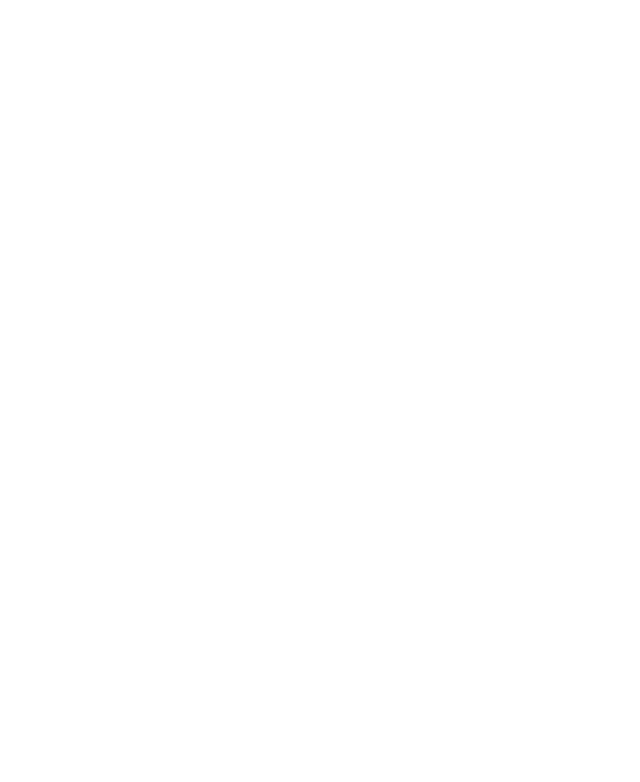
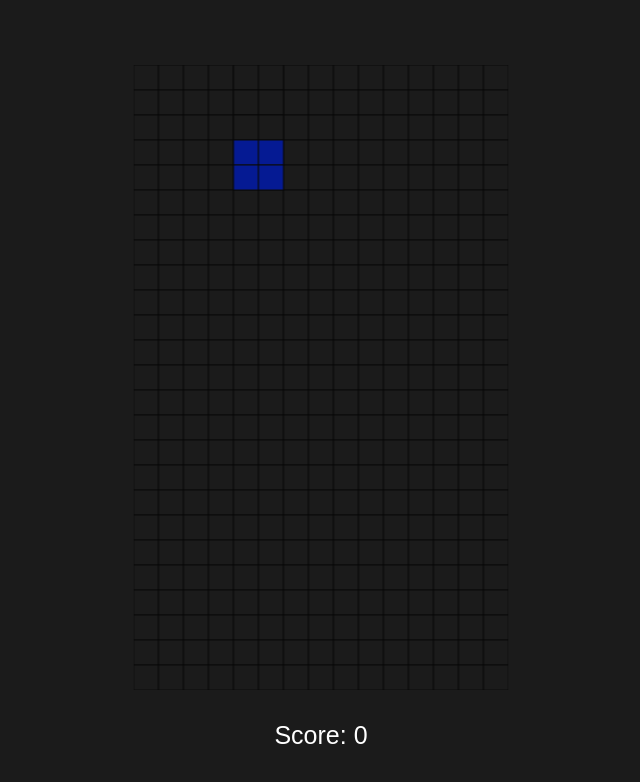
Before and after one commit to micazoyolli/tetris, a plain HTML site: page index.html in a window 1280 px wide. Shown: the whole page, without its empty margins (319-959 px from the left). Drawn offline with Linux system fonts and the light colour scheme.

Commit message:
feat(): Added script, html and css

```diff
--- a/css/main.css
+++ b/css/main.css
@@ -0,0 +1,22 @@
+html,
+body {
+  background: #1b1b1b;
+  box-sizing: border-box;
+  font-family: Arial, sans-serif;
+  font-size: 25px;
+  margin: 0;
+  padding: 0;
+}
+
+.wrapper-game {
+  left: 50%;
+  margin-top: 20px;
+  position: absolute;
+  top: 50%;
+  transform: translate(-50%, -50%);
+}
+
+.score-content {
+  color: #ffffff;
+  text-align: center;
+}
--- a/index.html
+++ b/index.html
@@ -9,6 +9,12 @@
     <title>Tetris</title>
   </head>
   <body>
+    <section class="wrapper-game">
+      <canvas id="tetris" width="375" height="625"></canvas>
+      <p class="score-content">Score: <span id="score">0</span></p>
+    </section>
+
+    <script src="./js/tetrominoes.js"></script>
     <script src="./js/main.js"></script>
   </body>
 </html>
--- a/js/main.js
+++ b/js/main.js
@@ -0,0 +1,272 @@
+const cvs = document.getElementById('tetris');
+const ctx = cvs.getContext('2d');
+const scoreElement = document.getElementById('score');
+
+const ROW = 25;
+const COL = COLUMN = 15;
+const SQ = squareSize = 25;
+const VACANT = '#1b1b1b';
+
+// Draw Square
+function drawSquare(x, y, color) {
+  ctx.fillStyle = color;
+  ctx.fillRect(x * SQ, y * SQ, SQ, SQ);
+
+  ctx.strokeStyle = '#0a0a0a';
+  ctx.strokeRect(x * SQ, y * SQ, SQ, SQ);
+}
+
+// Create board
+let board = [];
+
+for (r = 0; r < ROW; r++) {
+  board[r] = [];
+  for (c = 0; c < COL; c++) {
+    board[r][c] = VACANT;
+  }
+}
+
+// Draw board
+function drawBoard() {
+  for (r = 0; r < ROW; r++) {
+    for (c = 0; c < COL; c++) {
+      drawSquare(c, r, board[r][c]);
+    }
+  }
+}
+
+drawBoard();
+
+// Pieces and their colors
+const PIECES = [
+  [Z, '#9d0110'],
+  [S, '#77d000'],
+  [T, '#c59302'],
+  [O, '#051a93'],
+  [L, '#8d0b62'],
+  [I, '#1daacf'],
+  [J, '#e1923f']
+];
+
+// Generate random pieces (0 => 6)
+function randomPiece() {
+  let r = randomN = Math.floor(Math.random() * PIECES.length);
+  return new Piece(PIECES[r][0], PIECES[r][1]);
+}
+
+let p = randomPiece();
+
+// The Object Piece
+function Piece(tetromino, color) {
+  this.tetromino = tetromino;
+  this.color = color;
+
+  this.tetrominoN = 0;
+  this.activeTetromino = this.tetromino[this.tetrominoN];
+
+  // Control the pieces
+  this.x = 3;
+  this.y = -2;
+}
+
+// Fill function
+Piece.prototype.fill = function(color) {
+  for (r = 0; r < this.activeTetromino.length; r++) {
+    for (c = 0; c < this.activeTetromino.length; c++) {
+      // Draw only occupied squares
+      if (this.activeTetromino[r][c]) {
+        drawSquare(this.x + c, this.y + r, color);
+      }
+    }
+  }
+};
+
+// Draw a piece to the board
+Piece.prototype.draw = function() {
+  this.fill(this.color);
+};
+
+// Undraw a piece
+Piece.prototype.unDraw = function() {
+  this.fill(VACANT);
+};
+
+// Move Down the piece
+Piece.prototype.moveDown = function() {
+  if (!this.collision(0, 1, this.activeTetromino)) {
+    this.unDraw();
+    this.y++;
+    this.draw();
+  } else {
+    // Lock the piece and generate a new one
+    this.lock();
+    p = randomPiece();
+  }
+};
+
+// Move Right the piece
+Piece.prototype.moveRight = function() {
+  if (!this.collision(1, 0, this.activeTetromino)) {
+    this.unDraw();
+    this.x++;
+    this.draw();
+  }
+};
+
+// Move Left the piece
+Piece.prototype.moveLeft = function() {
+  if (!this.collision(-1, 0, this.activeTetromino)) {
+    this.unDraw();
+    this.x--;
+    this.draw();
+  }
+};
+
+// Rotate the piece
+Piece.prototype.rotate = function() {
+  let nextPattern = this.tetromino[(this.tetrominoN + 1) % this.tetromino.length];
+  let kick = 0;
+
+  if (this.collision(0, 0, nextPattern)) {
+    if (this.x > COL / 2) {
+      // It's the right wall
+      kick = -1; // Move piece to left
+    } else {
+      // It's the left wall
+      kick = 1; // Move piece to right
+    }
+  }
+
+  if (!this.collision(kick, 0, nextPattern)) {
+    this.unDraw();
+    this.x += kick;
+    this.tetrominoN = (this.tetrominoN + 1) % this.tetromino.length; // (0+1)%4 => 1
+    this.activeTetromino = this.tetromino[this.tetrominoN];
+    this.draw();
+  }
+};
+
+let score = 0;
+
+Piece.prototype.lock = function() {
+  for (r = 0; r < this.activeTetromino.length; r++) {
+    for (c = 0; c < this.activeTetromino.length; c++) {
+      // Skip the vacant squares
+      if (!this.activeTetromino[r][c]) {
+        continue;
+      }
+      // Pieces to lock on top = Game Over
+      if (this.y + r < 0) {
+        alert('Game Over');
+        // Stop request animation frame
+        gameOver = true;
+        break;
+      }
+      // Lock the piece
+      board[this.y + r][this.x + c] = this.color;
+    }
+  }
+
+  // Remove full rows
+  for (r = 0; r < ROW; r++) {
+    let isRowFull = true;
+
+    for (c = 0; c < COL; c++) {
+      isRowFull = isRowFull && (board[r][c] != VACANT);
+    }
+
+    if (isRowFull) {
+      // If the row is full move down all the rows above it
+      for (y = r; y > 1; y--) {
+        for (c = 0; c < COL; c++) {
+          board[y][c] = board[y - 1][c];
+        }
+      }
+
+      // The top row board[0][..] has no row above it
+      for (c = 0; c < COL; c++) {
+        board[0][c] = VACANT;
+      }
+
+      // Increment the score
+      score += 10;
+    }
+  }
+
+  // Update the board
+  drawBoard();
+
+  // Update the score
+  scoreElement.innerHTML = score;
+}
+
+// Collision function
+Piece.prototype.collision = function(x, y, piece) {
+  for (r = 0; r < piece.length; r++) {
+    for (c = 0; c < piece.length; c++) {
+      // If the square is empty skip it
+      if (!piece[r][c]) {
+        continue;
+      }
+
+      // Coordinates of the piece after movement
+      let newX = this.x + c + x;
+      let newY = this.y + r + y;
+
+      // Conditions
+      if (newX < 0 || newX >= COL || newY >= ROW) {
+        return true;
+      }
+
+      // Skip newY < 0; board[-1] will crush our game
+      if (newY < 0) {
+        continue;
+      }
+
+      // Check if there is a locked piece alrady in place
+      if (board[newY][newX] != VACANT) {
+        return true;
+      }
+    }
+  }
+
+  return false;
+};
+
+// Control the piece
+document.addEventListener('keydown', CONTROL);
+
+function CONTROL(event) {
+  if (event.keyCode == 37) {
+    p.moveLeft();
+    dropStart = Date.now();
+  } else if (event.keyCode == 38) {
+    p.rotate();
+    dropStart = Date.now();
+  } else if (event.keyCode == 39) {
+    p.moveRight();
+    dropStart = Date.now();
+  } else if (event.keyCode == 40) {
+    p.moveDown();
+  }
+}
+
+// Drop the piece every 1sec
+let dropStart = Date.now();
+let gameOver = false;
+
+function drop() {
+  let now = Date.now();
+  let delta = now - dropStart;
+
+  if (delta > 1000) {
+    p.moveDown();
+    dropStart = Date.now();
+  }
+
+  if (!gameOver) {
+    requestAnimationFrame(drop);
+  }
+}
+
+drop();
--- /dev/null
+++ b/js/tetrominoes.js
@@ -0,0 +1,150 @@
+const I = [
+  [
+    [0, 0, 0, 0],
+    [1, 1, 1, 1],
+    [0, 0, 0, 0],
+    [0, 0, 0, 0],
+  ],
+  [
+    [0, 0, 1, 0],
+    [0, 0, 1, 0],
+    [0, 0, 1, 0],
+    [0, 0, 1, 0],
+  ],
+  [
+    [0, 0, 0, 0],
+    [0, 0, 0, 0],
+    [1, 1, 1, 1],
+    [0, 0, 0, 0],
+  ],
+  [
+    [0, 1, 0, 0],
+    [0, 1, 0, 0],
+    [0, 1, 0, 0],
+    [0, 1, 0, 0],
+  ]
+];
+
+const J = [
+  [
+    [1, 0, 0],
+    [1, 1, 1],
+    [0, 0, 0]
+  ],
+  [
+    [0, 1, 1],
+    [0, 1, 0],
+    [0, 1, 0]
+  ],
+  [
+    [0, 0, 0],
+    [1, 1, 1],
+    [0, 0, 1]
+  ],
+  [
+    [0, 1, 0],
+    [0, 1, 0],
+    [1, 1, 0]
+  ]
+];
+
+const L = [
+  [
+    [0, 0, 1],
+    [1, 1, 1],
+    [0, 0, 0]
+  ],
+  [
+    [0, 1, 0],
+    [0, 1, 0],
+    [0, 1, 1]
+  ],
+  [
+    [0, 0, 0],
+    [1, 1, 1],
+    [1, 0, 0]
+  ],
+  [
+    [1, 1, 0],
+    [0, 1, 0],
+    [0, 1, 0]
+  ]
+];
+
+const O = [
+  [
+    [0, 0, 0, 0],
+    [0, 1, 1, 0],
+    [0, 1, 1, 0],
+    [0, 0, 0, 0],
+  ]
+];
+
+const S = [
+  [
+    [0, 1, 1],
+    [1, 1, 0],
+    [0, 0, 0]
+  ],
+  [
+    [0, 1, 0],
+    [0, 1, 1],
+    [0, 0, 1]
+  ],
+  [
+    [0, 0, 0],
+    [0, 1, 1],
+    [1, 1, 0]
+  ],
+  [
+    [1, 0, 0],
+    [1, 1, 0],
+    [0, 1, 0]
+  ]
+];
+
+const T = [
+  [
+    [0, 1, 0],
+    [1, 1, 1],
+    [0, 0, 0]
+  ],
+  [
+    [0, 1, 0],
+    [0, 1, 1],
+    [0, 1, 0]
+  ],
+  [
+    [0, 0, 0],
+    [1, 1, 1],
+    [0, 1, 0]
+  ],
+  [
+    [0, 1, 0],
+    [1, 1, 0],
+    [0, 1, 0]
+  ]
+];
+
+const Z = [
+  [
+    [1, 1, 0],
+    [0, 1, 1],
+    [0, 0, 0]
+  ],
+  [
+    [0, 0, 1],
+    [0, 1, 1],
+    [0, 1, 0]
+  ],
+  [
+    [0, 0, 0],
+    [1, 1, 0],
+    [0, 1, 1]
+  ],
+  [
+    [0, 1, 0],
+    [1, 1, 0],
+    [1, 0, 0]
+  ]
+];
```
